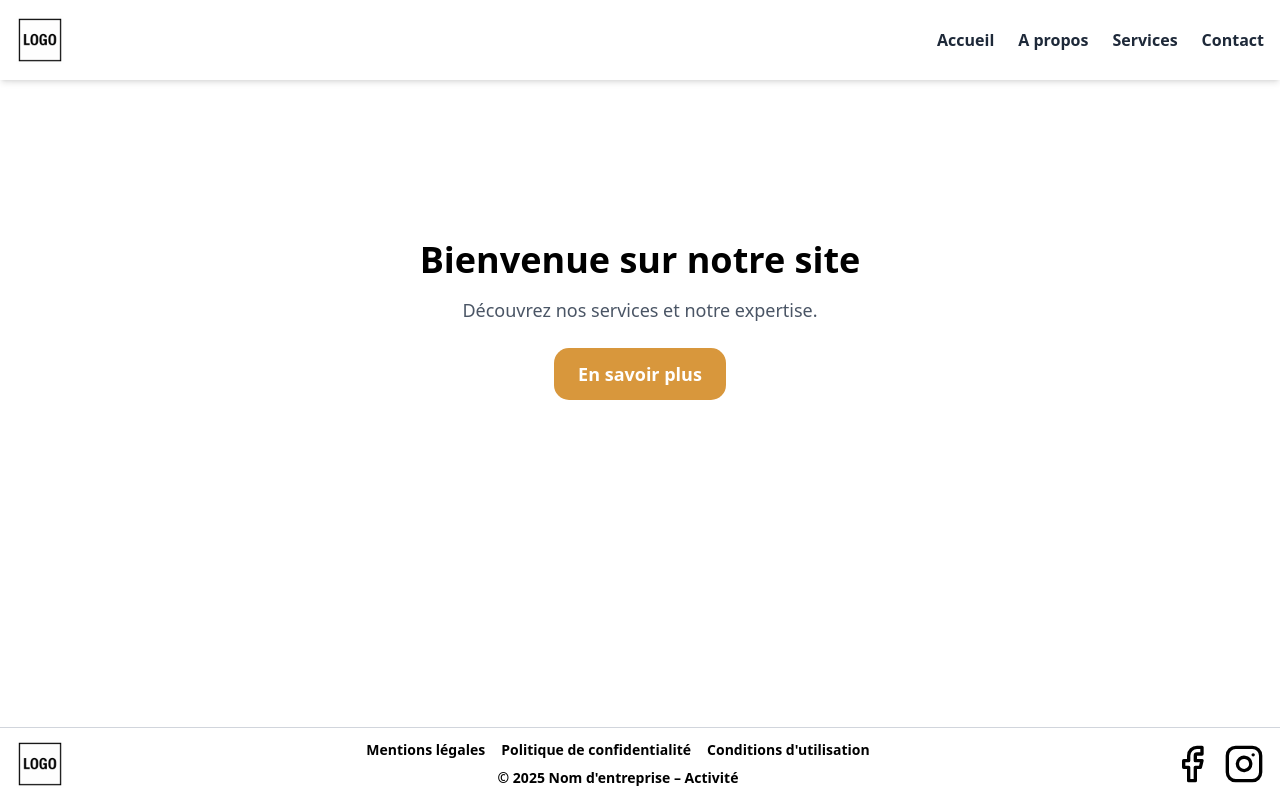
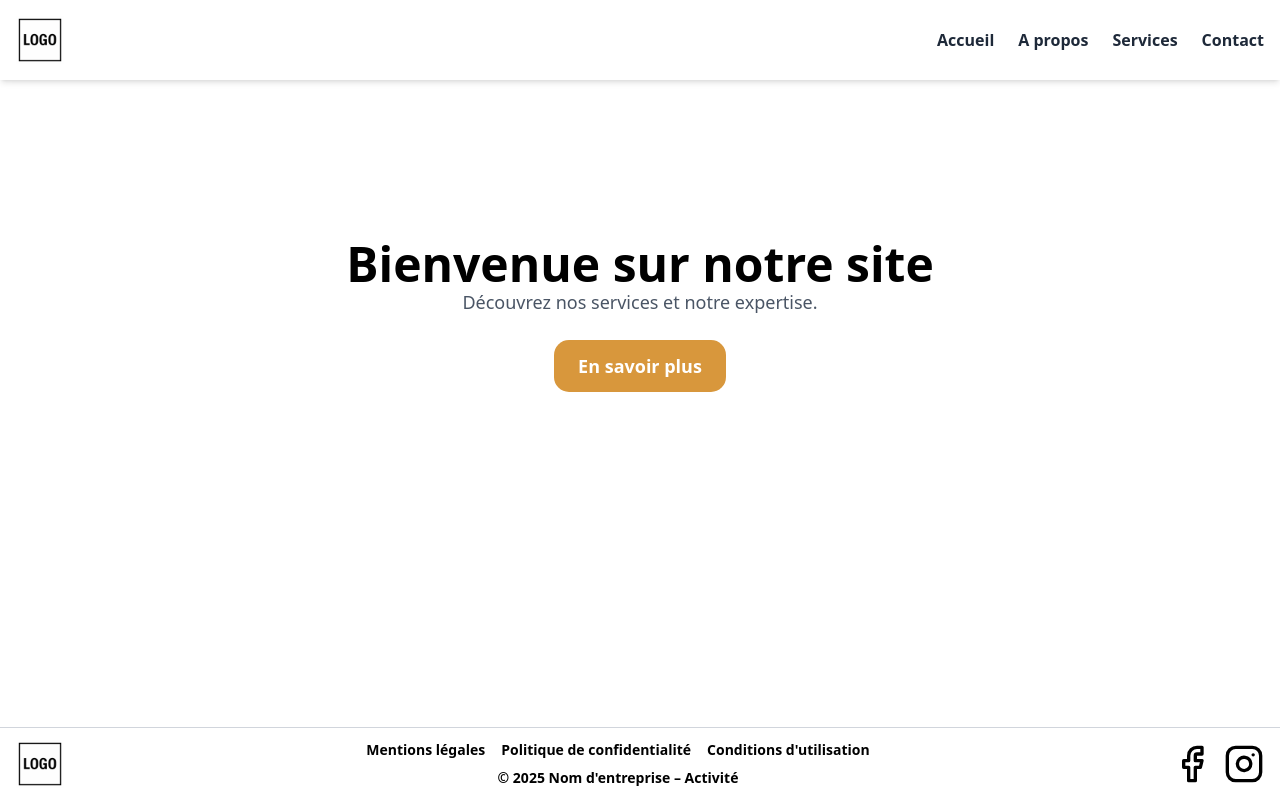
Before and after one commit to julienlisita/nextjs-ts-tailwind-template, a Next.js app: page / in a window 1280 px wide. Built offline with nearby package versions, Linux system fonts and the light colour scheme.

Commit message:
feat: add Section component with custom color support

```diff
--- a/src/app/page.tsx
+++ b/src/app/page.tsx
@@ -1,11 +1,12 @@
 // src/app/page.tsx
 
 import Button from "@/components/ui/Button";
+import PageTitle from "@/components/ui/PageTitle";
 
 export default function Home() {
   return (
     <div className="py-20 text-center">
-      <h1 className="text-4xl font-bold mb-4">Bienvenue sur notre site</h1>
+      <PageTitle>Bienvenue sur notre site</PageTitle>
       <p className="text-lg text-gray-600 mb-6">
         Découvrez nos services et notre expertise.
       </p>
--- /dev/null
+++ b/src/components/common/Section.tsx
@@ -0,0 +1,35 @@
+// src/components/common/Section.tsx
+
+import React from 'react';
+
+type SectionProps = {
+  children: React.ReactNode;
+  className?: string;
+  bgColor?: string;
+};
+
+const resolveColor = (color: string): string => {
+  if (
+    color.startsWith('#') ||
+    color.startsWith('rgb') ||
+    color.startsWith('hsl')
+  ) {
+    return color;
+  }
+  return `var(--color-${color})`;
+};
+
+export default function Section({
+  children,
+  className = '',
+  bgColor = 'transparent',
+}: SectionProps) {
+  return (
+    <section
+      className={className}
+      style={{ backgroundColor: resolveColor(bgColor) }}
+    >
+      {children}
+    </section>
+  );
+}
--- /dev/null
+++ b/src/components/ui/PageTitle.tsx
@@ -0,0 +1,33 @@
+// src/components/ui/PageTitle.tsx
+
+type PageTitleProps = {
+  className?: string;
+  children: React.ReactNode;
+  color?: string;
+};
+
+const resolveColor = (color: string) => {
+  if (color.startsWith("#") || color.startsWith("rgb") || color.startsWith("hsl")) {
+    return color;
+  }
+  return `var(--color-${color})`;
+};
+
+export default function PageTitle({
+  className = "",
+  children,
+  color = "terre",
+}: PageTitleProps) {
+  return (
+    <h1
+      className={`${className}
+        text-2xl sm:text-3xl lg:text-5xl
+        font-heading font-bold
+        text-center
+      `}
+      style={{ color: resolveColor(color) }}
+    >
+      {children}
+    </h1>
+  );
+}
--- /dev/null
+++ b/src/lib/resolveColor.ts
@@ -0,0 +1,12 @@
+// src/lib/resolveColor.ts
+
+export function resolveColor(color: string): string {
+  if (
+    color.startsWith("#") ||
+    color.startsWith("rgb") ||
+    color.startsWith("hsl")
+  ) {
+    return color;
+  }
+  return `var(--color-${color})`;
+}
```
